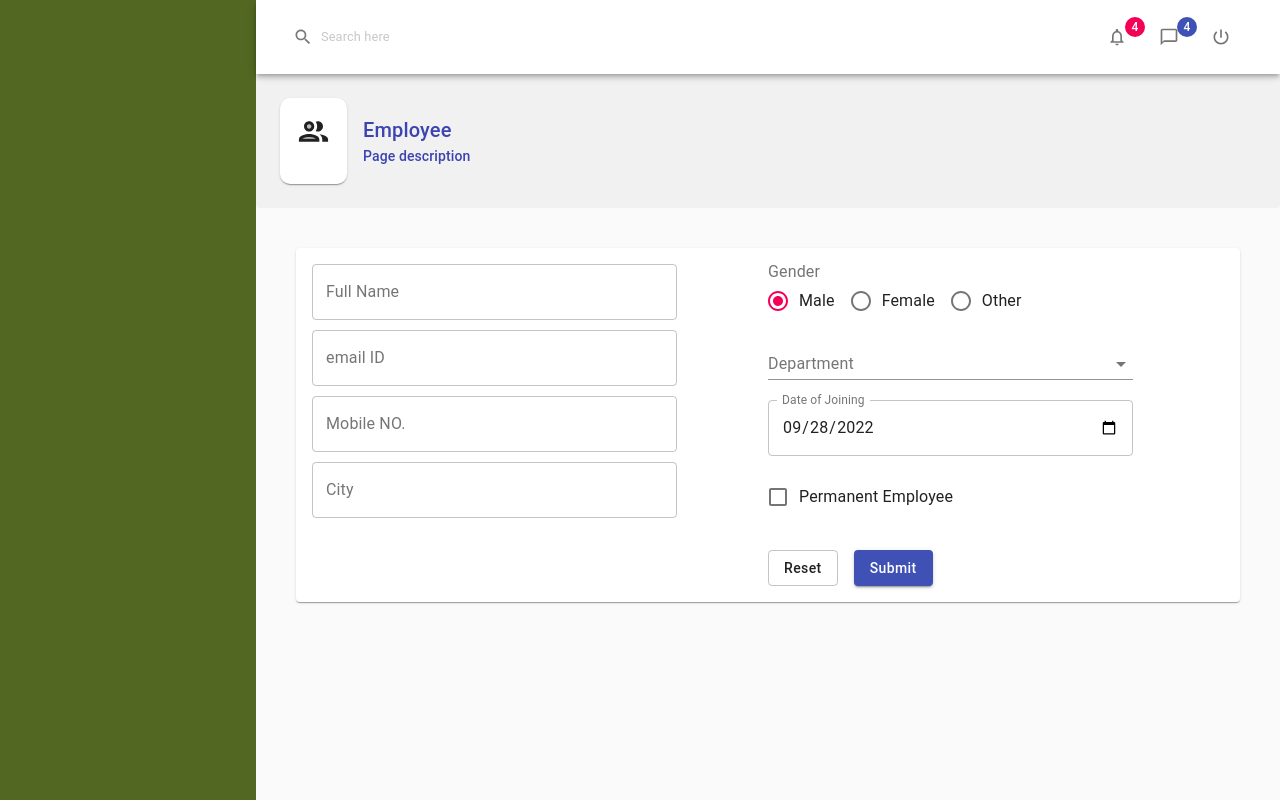
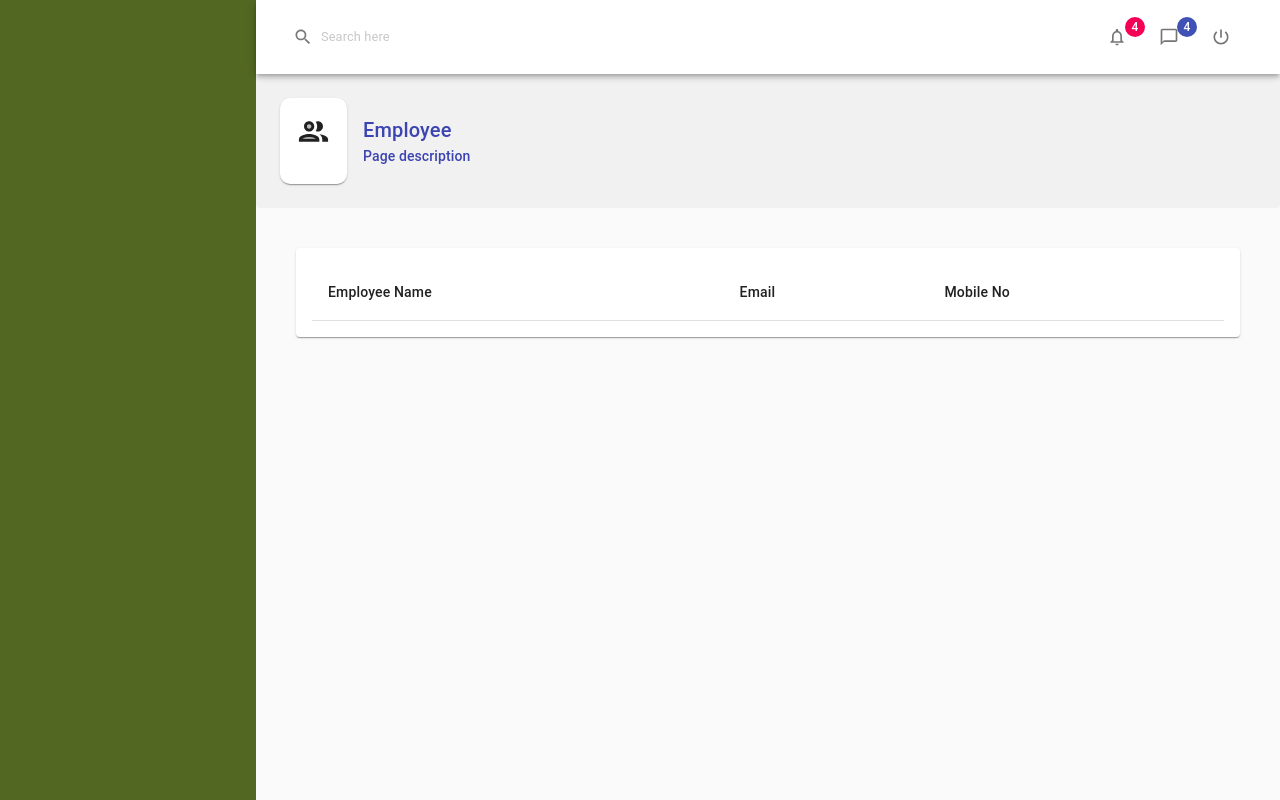
Before and after one commit to Muhammad-Faheem-khan/Employee-Data-Management-System, a React (Create React App) app: page / in a window 1280 px wide. Built offline with nearby package versions, Linux system fonts and the light colour scheme.

Commit message:
working on employee table

```diff
--- a/src/Components/EmployeeData/Employee.js
+++ b/src/Components/EmployeeData/Employee.js
@@ -1,6 +1,7 @@
 import React from 'react'
 import PageHeader from '../PageHeader'
 import EmployeeForm from './EmployeeForm'
+import EmployeeTable from './EmployeeTable'
 import { Paper } from '@material-ui/core'
 import { PeopleOutlineTwoTone } from '@material-ui/icons'
 import useStyles from './Styles'
@@ -15,7 +16,8 @@ const Employee = () => {
               pageicon={<PeopleOutlineTwoTone fontSize='large'/>}
             />
             <Paper className={classes.formpage}>
-            <EmployeeForm />
+            {/* <EmployeeForm /> */}
+            <EmployeeTable />
             </Paper>
     </>
   )
--- a/src/Components/EmployeeData/EmployeeForm.js
+++ b/src/Components/EmployeeData/EmployeeForm.js
@@ -1,6 +1,7 @@
 import { FormControlLabel, Grid, RadioGroup, TextField, InputLabel,MenuItem, Radio,
     Select, FormControl, FormLabel, FormGroup, Checkbox, Button, Box, FormHelperText } from '@material-ui/core'
     import { format } from 'date-fns'
+import { getdepartments } from './EmployeeService'
 import useStyles from './Styles'
 import useForm  from './useForm'
 
@@ -15,11 +16,7 @@ const initialData = {
     hireDate: (format(new Date(), 'yyyy-MM-dd')),
     ispermanent: false
 }
-
-const department = [{id:'web', depart: 'Web Development'},
-                    {id: 'sqa',depart: 'SQA'},
-                    {id:'hr', depart: 'HR'},
-                    {id:'mg', depart: 'Management'}]
+const department = getdepartments()
 
 const genders = [{id: 'male', gender: 'Male'},
                 {id: 'female', gender: 'Female'},
--- a/src/Components/EmployeeData/EmployeeService.js
+++ b/src/Components/EmployeeData/EmployeeService.js
@@ -4,8 +4,13 @@ const KEYS ={
     employeeId: 'employeeId',
     employees: 'employees'
 }
+export function getdepartments(){
 
-
+    return  [{id: 1, depart: 'Web Development'},
+                {id: 2,depart: 'SQA'},
+                {id:3, depart: 'HR'},
+                {id: 4, depart: 'Management'}]
+}
 
     export function insertEmployeeData(data){
         let employees = getAllEmployees();
--- /dev/null
+++ b/src/Components/EmployeeData/EmployeeTable.js
@@ -0,0 +1,30 @@
+import { Table, TableBody, TableCell, TableContainer, TableHead, TableRow } from '@material-ui/core'
+import React from 'react'
+import * as employeeService from './EmployeeService'
+
+const EmployeeTable = () => {
+
+    const employees = employeeService.getAllEmployees()
+  return (
+    <TableContainer>
+    <Table>
+        <TableHead>
+            <TableCell>Employee Name</TableCell>
+            <TableCell>Email</TableCell>
+            <TableCell>Mobile No</TableCell>
+        </TableHead>
+        <TableBody>
+        { employees.map((employee)=> (
+        <TableRow key={employee.id}>
+            <TableCell>{employee.fullName}</TableCell>
+            <TableCell>{employee.email}</TableCell>
+            <TableCell>{employee.mobileNo}</TableCell>
+        </TableRow> ))
+        }
+        </TableBody>
+    </Table>
+    </TableContainer>
+  )
+}
+
+export default EmployeeTable
--- a/src/Components/EmployeeData/useForm.js
+++ b/src/Components/EmployeeData/useForm.js
@@ -37,7 +37,7 @@ const useForm = (initialData) => {
       else if(name==='mobileNo'){  temp.mobileNo = values.mobileNo.length >= 10 ?'':'Required 11 digits minimum'}
       else if(name==='departmentId') {temp.departmentId = values.departmentId=== '' ?'':'This field is required'}
 
-      else{
+      else if(name==='all'){
       temp.fullName = values.fullName?'':'This field is required'
       temp.email = (values.email ==='' || (/\S+@\S+\.\S+/).test(values.email))  ? '':'Email is not valid'
       temp.mobileNo = values.mobileNo.length >= 10 ?'':'Required 11 digits minimum'
@@ -51,8 +51,9 @@ const useForm = (initialData) => {
 
     const handleFormSubmit=(e)=>{
       e.preventDefault()
-      if(validate()){
+      if(validate('all')){
         employeeService.insertEmployeeData(values)
+        handleResetForm()
       }
     }
     const handleResetForm=()=>{
```
